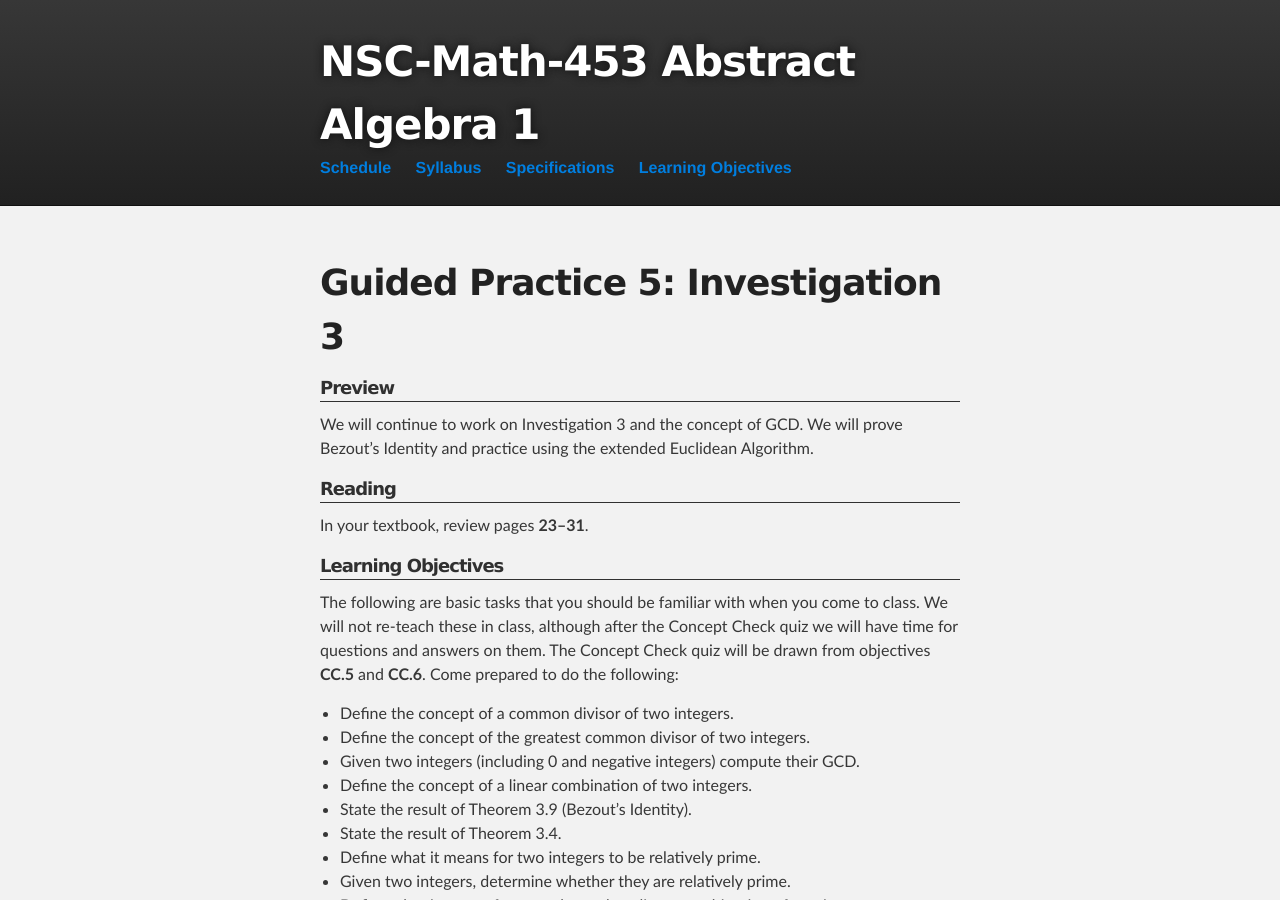
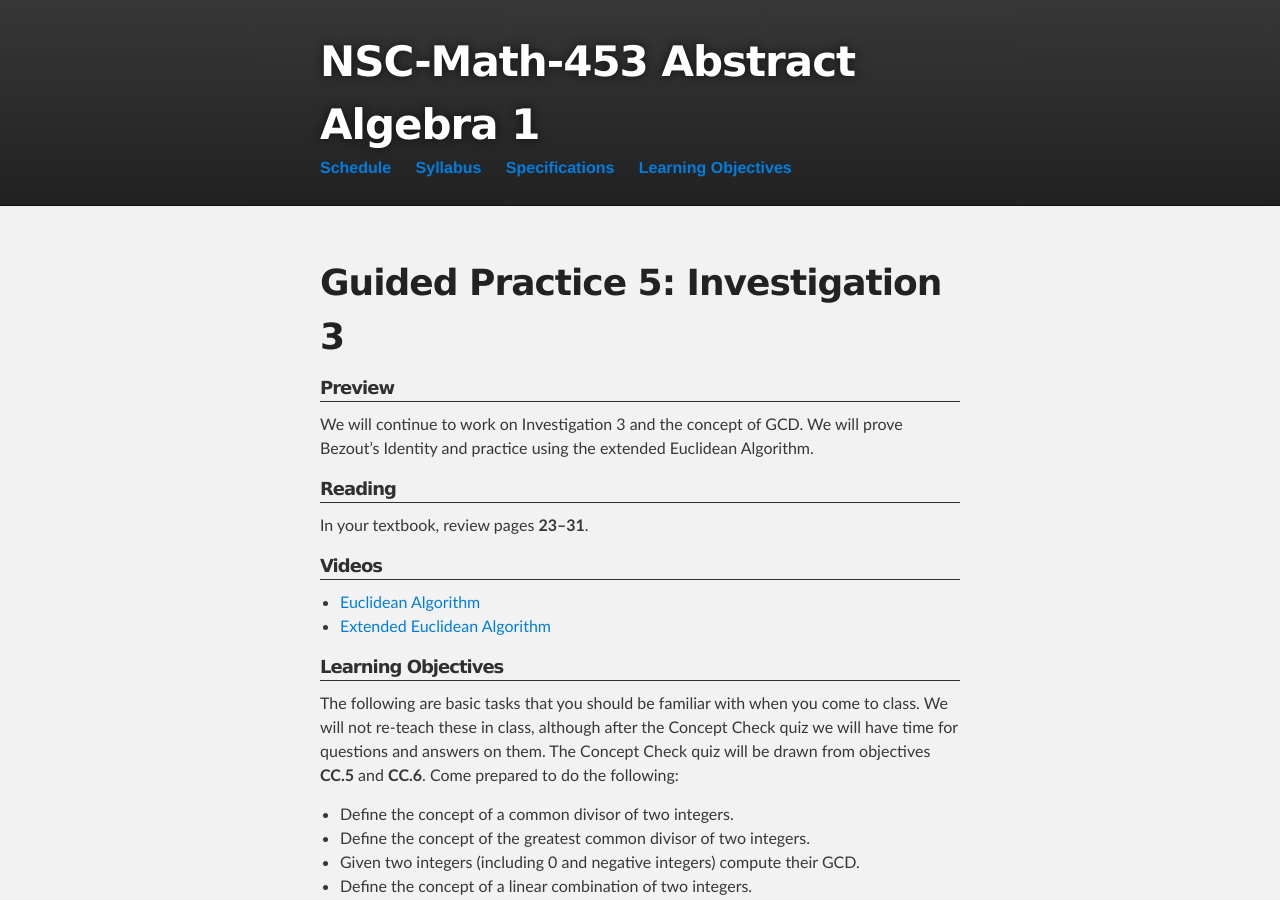
Before and after one commit to sergeballif/NSC-Math-453, a Jekyll site: the page built from GP5.md, in a window 1280 px wide and 900 px high. Built offline with Jekyll 4.4.1, drawn with Linux system fonts in a browser that asks for light colours.

Commit message:
Update GP5.md

```diff
--- a/GP5.md
+++ b/GP5.md
@@ -11,6 +11,11 @@ We will continue to work on Investigation 3 and the concept of GCD. We will prov
 ## Reading
 
 In your textbook, review pages __23–31__.
+
+## Videos
+
++ [Euclidean Algorithm](https://www.youtube.com/watch?v=PIqsgnd5mmk)
++ [Extended Euclidean Algorithm](https://www.youtube.com/watch?v=2Yy6cfw4okM)
 
 ## Learning Objectives
 
```
